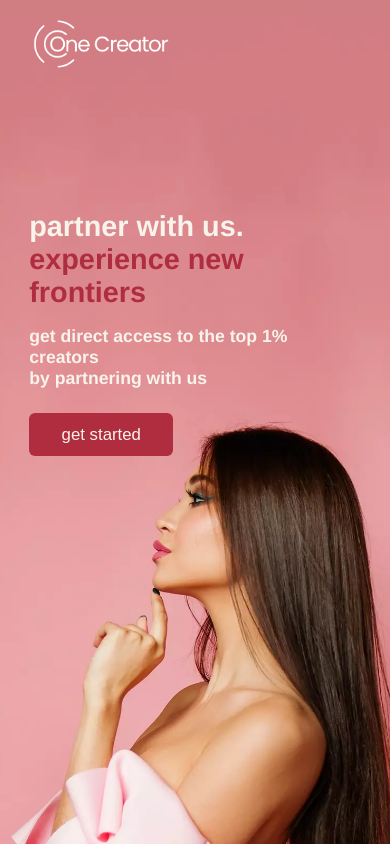
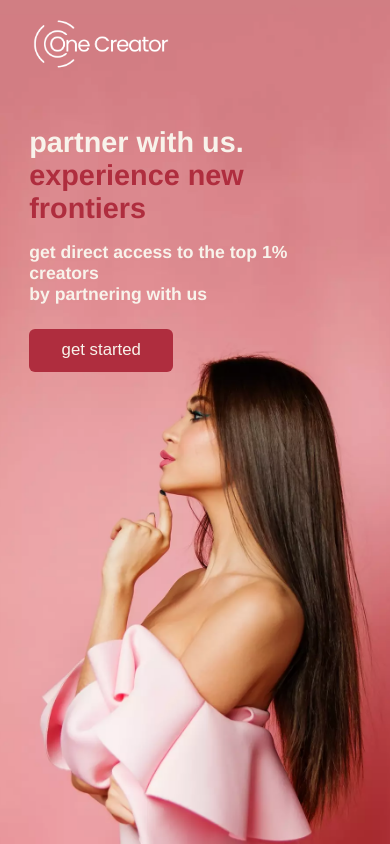
Before and after one commit to vk-0-7/One_creator_brands, a Next.js app: page / in a window 390 px wide. Shown: the top 844 px of the page. Built offline with nearby package versions, Linux system fonts and the light colour scheme.

Commit message:
responsive issue fixed

```diff
--- a/styles/index.module.css
+++ b/styles/index.module.css
@@ -228,7 +228,11 @@
 
 @media (max-width:500px) {
 
+    .first_box {
+        height: 100vh;
+        /* background-color: #201315; */
 
+    }
 
     .banner_imgsm {
         display: block;
@@ -241,13 +245,11 @@
         display: none;
 
     }
-.banner{
-    height: 120vh;
-}
+
 
 
     .first_box {
-        height: 120vh;
+        height: 100vh;
         /* background-color: #201315; */
 
     }
```
